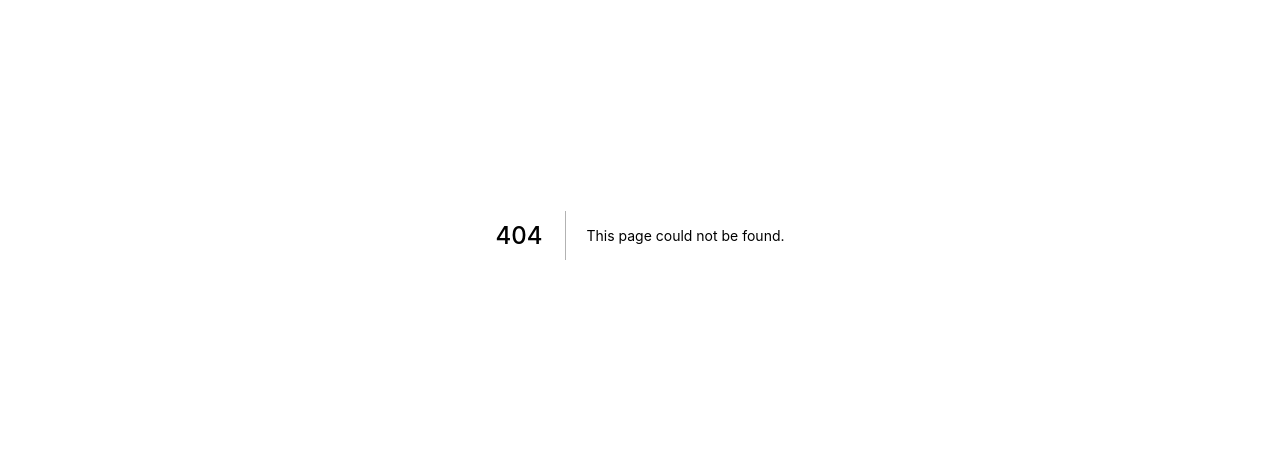
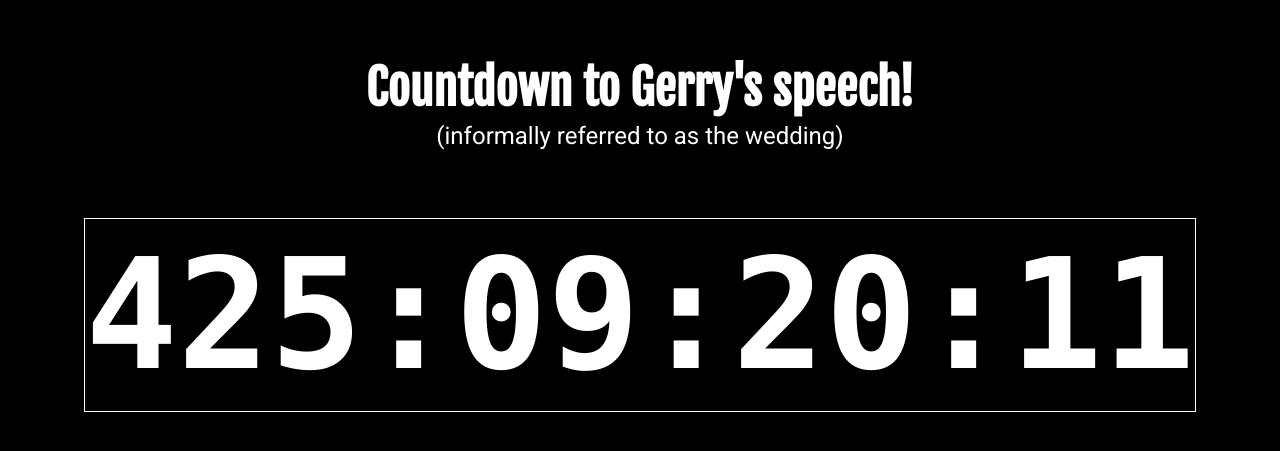
Before and after one commit to kingbobiv/portfolio, a Next.js app: page /countdown in a window 1280 px wide. Before the commit this address had no page. Shown: the part 165-616 px from the top of the page. Built offline with nearby package versions, Linux system fonts and the light colour scheme.

Commit message:
added wedding countdown route and ui

```diff
--- a/package.json
+++ b/package.json
@@ -12,6 +12,7 @@
     "next": "^9.4.4",
     "react": "^16.8.0",
     "react-dom": "^16.8.0",
+    "react-timer-hook": "^2.0.2",
     "rebass": "^4.0.7",
     "styled-components": "^5.0.0"
   },
--- /dev/null
+++ b/src/pages/countdown.js
@@ -0,0 +1,3 @@
+import Countdown from "Views/Countdown";
+
+export default Countdown;
--- a/src/styles/theme/index.js
+++ b/src/styles/theme/index.js
@@ -10,7 +10,7 @@ const theme = {
   },
   fonts: {
     body: "Roboto, system-ui, sans-serif",
-    heading: "'Fjalla One', cursive",
+    heading: "'Fjalla One', serif",
     monospace: "Menlo, monospace",
   },
   fontSizes: [12, 14, 16, 20, 24, 32, 48, 64, 96],
@@ -56,7 +56,6 @@ const theme = {
       fontFamily: "heading",
       fontWeight: "heading",
       lineHeight: "heading",
-      fontSize: [5, 6, 7],
     },
     caps: {
       textTransform: "uppercase",
--- /dev/null
+++ b/src/views/Countdown/WeddingTimer.jsx
@@ -0,0 +1,53 @@
+import React from "react";
+import styled from "styled-components";
+import { Flex, Box, Heading, Text } from "rebass/styled-components";
+import { useTimer } from "react-timer-hook";
+
+export default function WeddingTimer({ endTime }) {
+  const {
+    seconds,
+    minutes,
+    hours,
+    days,
+    isRunning,
+    start,
+    pause,
+    resume,
+    restart,
+  } = useTimer({ expiryTimestamp: endTime, onExpire: () => alert("Hitched!") });
+
+  return (
+    <Flex
+      style={{ textAlign: "center" }}
+      width="100vw"
+      height="100vh"
+      alignItems="center"
+      justifyContent="center"
+      flexWrap="wrap"
+      bg="black"
+      color="white"
+      p={2}
+    >
+      <Box>
+        <Box mb={5}>
+          <Text variant="heading" fontSize={6}>
+            Countdown to Gerry's speech!
+          </Text>
+          <Text variant="body" fontSize={4} mb={5}>
+            {`(informally referred to as the wedding)`}
+          </Text>
+        </Box>
+        <Text
+          variant="display"
+          fontSize="12vw"
+          fontFamily="monospace"
+          css={{ border: "1px solid white" }}
+        >
+          <span>{days}</span>:<span>{`${hours < 10 ? 0 : ""}${hours}`}</span>:
+          <span>{`${minutes < 10 ? 0 : ""}${minutes}`}</span>:
+          <span>{`${seconds < 10 ? 0 : ""}${seconds}`}</span>
+        </Text>
+      </Box>
+    </Flex>
+  );
+}
--- /dev/null
+++ b/src/views/Countdown/index.jsx
@@ -0,0 +1,16 @@
+import React, { useState, useEffect } from "react";
+import dynamic from "next/dynamic";
+import styled from "styled-components";
+import { Box, Heading, Text } from "rebass/styled-components";
+const WeddingTimer = dynamic(() => import("./WeddingTimer"), {
+  ssr: false,
+});
+
+export default function Countdown() {
+  const weddingTime = new Date("2021-08-28T18:30:00.000-04:00");
+  const [showTimer, setShowTimer] = useState(false);
+  useEffect(() => {
+    setShowTimer(true);
+  }, []);
+  return <div>{showTimer && <WeddingTimer endTime={weddingTime} />}</div>;
+}
```
Also changed, not shown: src/views/Home/index.jsx (renamed from src/views/Home/index.js), 1 other file (tests, documents, lock files or other folders).
